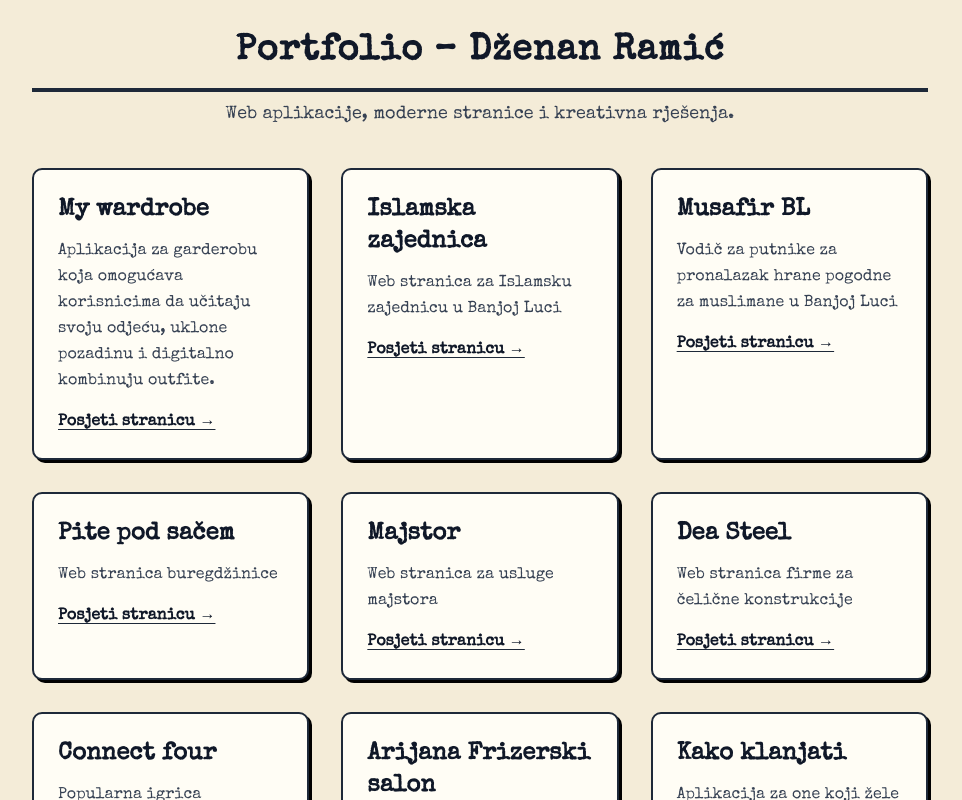
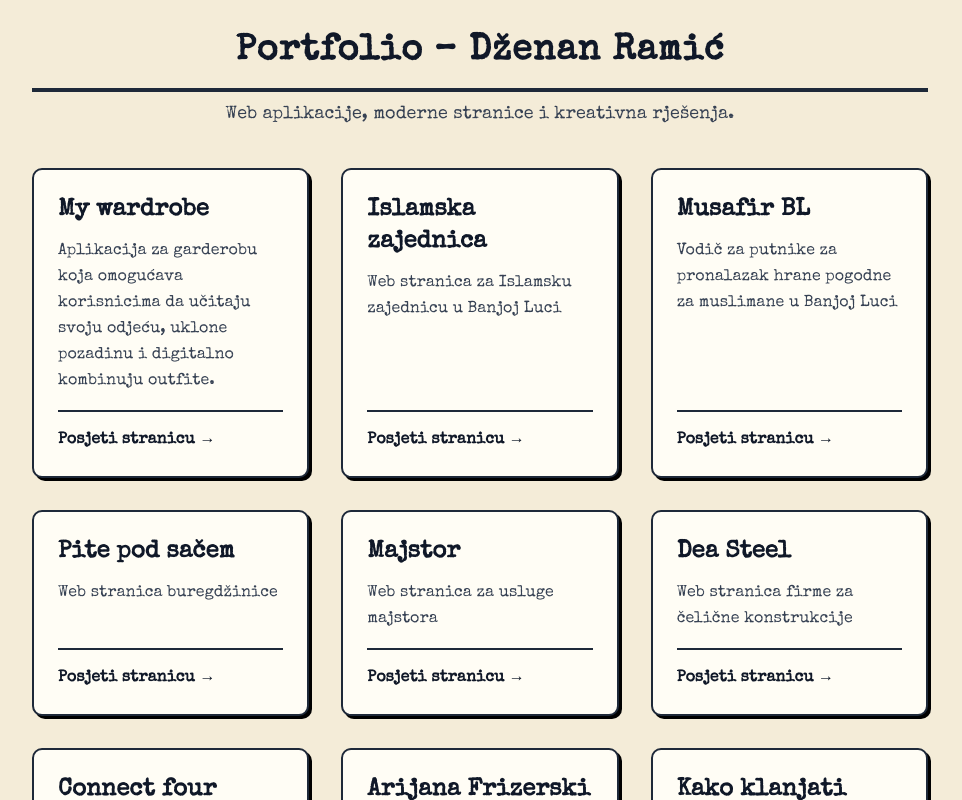
Before and after one commit to dzenanramic/portfolio, a Next.js app: page / in a window 1280 px wide. Shown: the top 800 px of the page, without its empty margins (160-1122 px from the left). Built offline with nearby package versions, Linux system fonts and the light colour scheme.

Commit message:
improved cards

```diff
--- a/app/page.tsx
+++ b/app/page.tsx
@@ -67,20 +67,22 @@ export default function PortfolioPage() {
           {projects.map((project) => (
             <div
               key={project.url}
-              className="bg-[#fffdf5] p-6 rounded-lg border-2 border-gray-800 shadow-[3px_3px_0px_#000] hover:shadow-[5px_5px_0px_#000] transition-shadow"
+              className="bg-[#fffdf5] p-6 rounded-lg border-2 border-gray-800 shadow-[3px_3px_0px_#000] hover:shadow-[5px_5px_0px_#000] transition-shadow flex flex-col"
             >
               <h2 className="text-2xl font-bold mb-3">{project.title}</h2>
-              <p className="text-gray-700 mb-4 leading-relaxed">
+              <p className="text-gray-700 mb-4 leading-relaxed flex-grow">
                 {project.desc}
               </p>
+              <div className="border-t-2 border-gray-800 pt-4 mt-auto">
                 <a
                   href={project.url}
                   target="_blank"
                   rel="noopener noreferrer"
-                className="underline underline-offset-4 decoration-gray-800 hover:decoration-dotted font-semibold"
+                  className="font-semibold"
                 >
                   Posjeti stranicu →
                 </a>
+              </div>
             </div>
           ))}
         </div>
```
Lines whose indentation alone changed are shown as unchanged.
